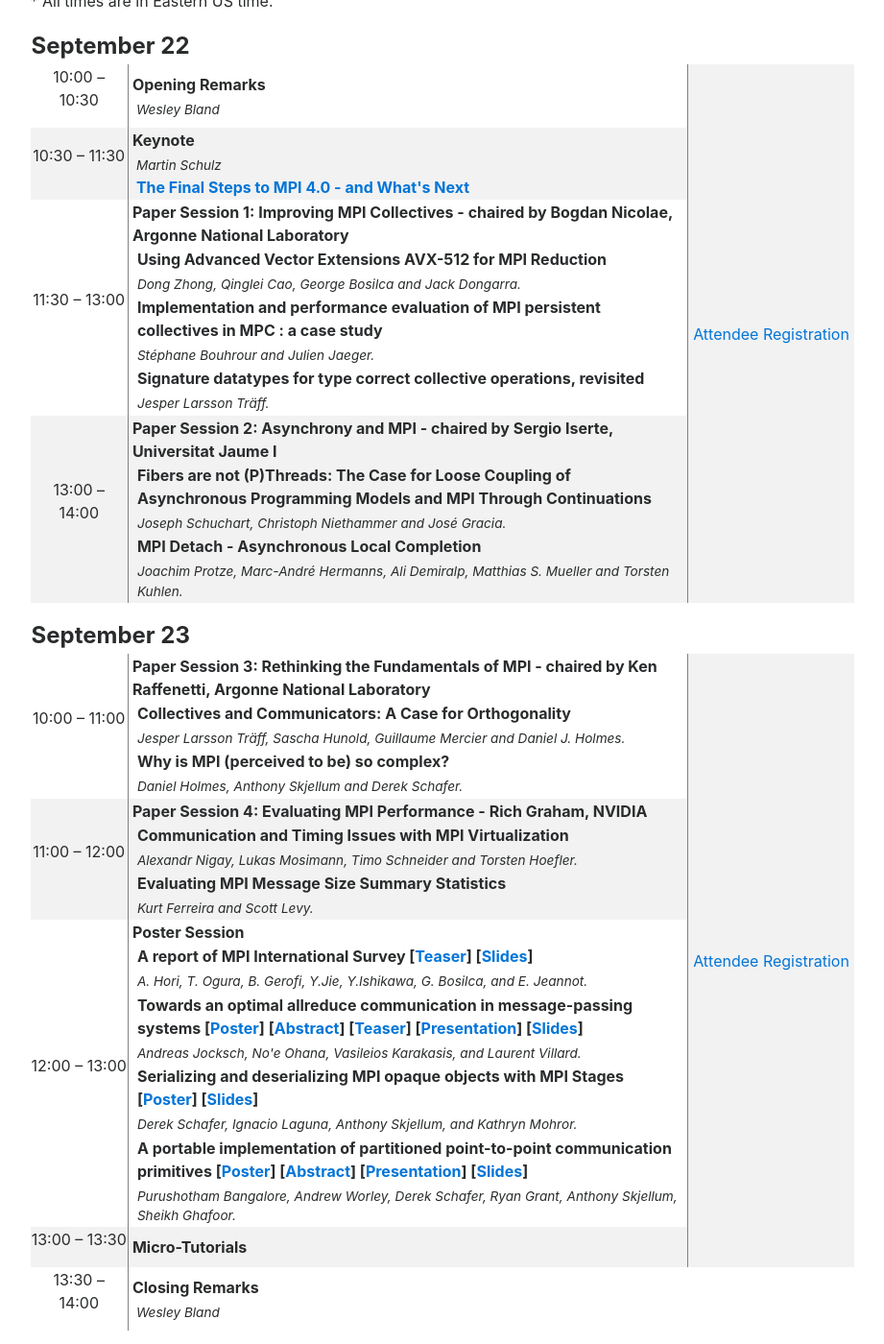
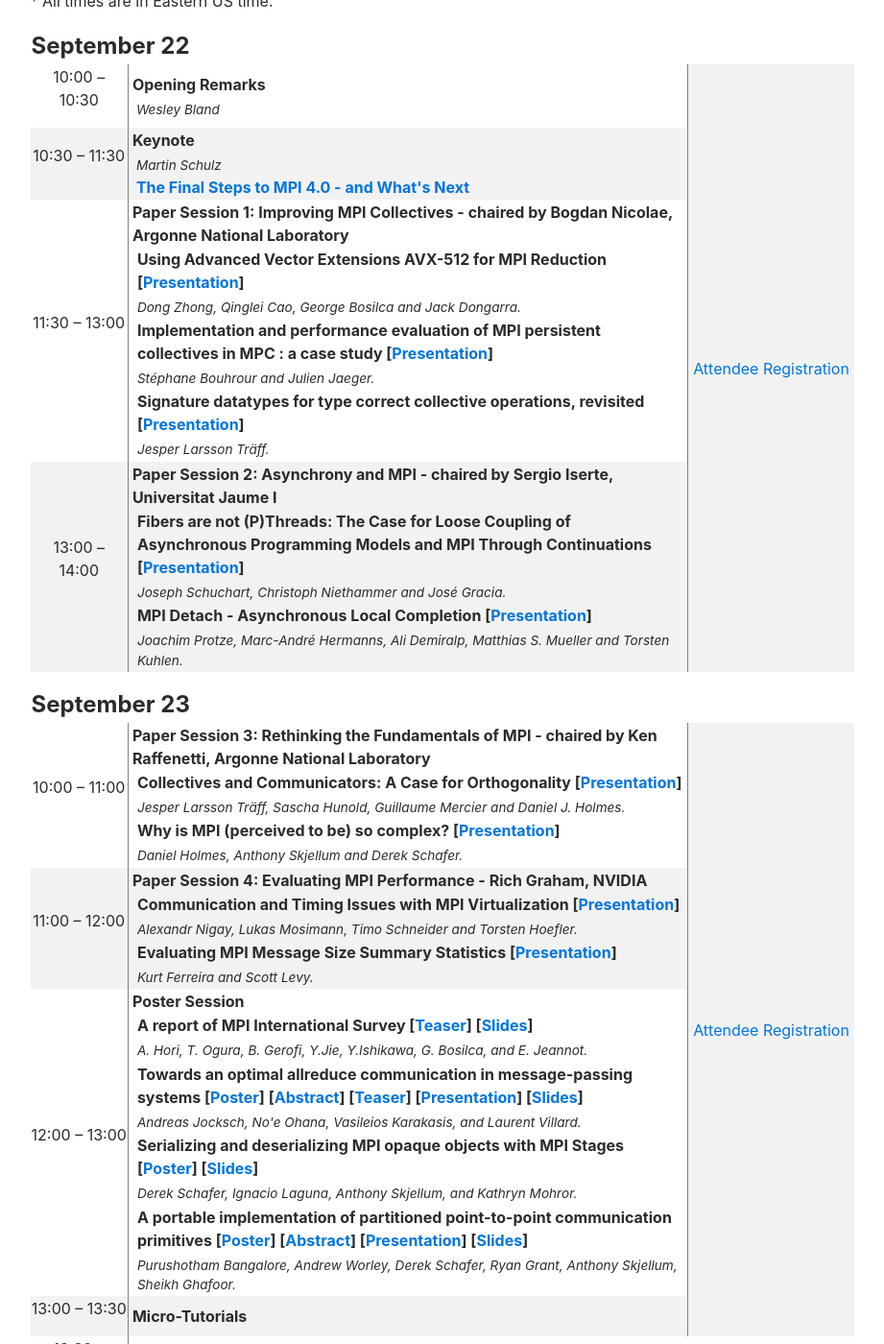
Before and after one commit to eurompi/eurompi.github.io, a Jekyll site: the page built from program.html, in a window 1280 px wide and 1400 px high, scrolled down 444 px. Shown: the whole window at 96% size, without its empty margins (179-1100 px from the left). Built offline with Jekyll 4.4.1, drawn with Linux system fonts in a browser that asks for light colours; nearby versions of some CDN libraries.

Commit message:
Add paper presentation slides

```diff
--- a/cfposter.html
+++ b/cfposter.html
@@ -100,8 +100,8 @@
             <ul>
               <li>A report of MPI International Survey <em>(A. Hori, T. Ogura, B. Gerofi, Y.Jie, Y.Ishikawa, G. Bosilca, and E. Jeannot)</em> [<a href="http://icl.utk.edu/~bosilca/eurompi20/poster_24_teaser.mp4" target="_blank">Teaser</a>] [<a href="http://icl.utk.edu/~bosilca/eurompi20/poster_24_slides.pdf" target="_blank">Slides</a>]</li>
               <li>Towards an optimal allreduce communication in message-passing systems <em>(Andreas Jocksch, No'e Ohana, Vasileios Karakasis, and Laurent Villard)</em> [<a href="http://icl.utk.edu/~bosilca/eurompi20/poster_23_poster.pdf" target="_blank">Poster</a>] [<a href="http://icl.utk.edu/~bosilca/eurompi20/poster_23_abstract.pdf" target="_blank">Abstract</a>] [<a href="https://www.youtube.com/watch?v=SjXkBR_-pnE&amp;feature=youtu.be" target="_blank">Teaser</a>] [<a href="http://icl.utk.edu/~bosilca/eurompi20/poster_23_presentation.mp4" target="_blank">Presentation</a>] [<a href="http://icl.utk.edu/~bosilca/eurompi20/poster_23_slides.pdf" target="_blank">Slides</a>]</li>
-              <li>Serializing and deserializing MPI opaque objects with MPI Stages <em>(Derek Schafer, Ignacio Laguna, Anthony Skjellum, and Kathryn Mohror)</em> [<a href="http://icl.utk.edu/~bosilca/eurompi20/poster_25_poster.pdf" target="_blank">Poster</a>]</li>
-              <li>A portable implementation of partitioned point-to-point communication primitives <em>(Purushotham Bangalore, Andrew Worley, Derek Schafer, Ryan Grant, Anthony Skjellum, Sheikh Ghafoor)</em> [<a href="http://icl.utk.edu/~bosilca/eurompi20/poster_26_poster.pdf" target="_blank">Poster</a>] [<a href="http://icl.utk.edu/~bosilca/eurompi20/poster_26_abstract.pdf" target="_blank">Abstract</a>]</li>
+              <li>Serializing and deserializing MPI opaque objects with MPI Stages <em>(Derek Schafer, Ignacio Laguna, Anthony Skjellum, and Kathryn Mohror)</em> [<a href="http://icl.utk.edu/~bosilca/eurompi20/poster_25_poster.pdf" target="_blank">Poster</a>] [<a href="./assets/posters/EuroMPI2020-MPI-OpObjSer-Poster-Presentation.pdf" target="_blank">Slides</a>]</li>
+              <li>A portable implementation of partitioned point-to-point communication primitives <em>(Purushotham Bangalore, Andrew Worley, Derek Schafer, Ryan Grant, Anthony Skjellum, Sheikh Ghafoor)</em> [<a href="http://icl.utk.edu/~bosilca/eurompi20/poster_26_poster.pdf" target="_blank">Poster</a>] [<a href="http://icl.utk.edu/~bosilca/eurompi20/poster_26_abstract.pdf" target="_blank">Abstract</a>] [<a href="https://www.dropbox.com/s/ypssbudxvn7ij6d/A%20Portable%20Implementation%20of%20Partitioned%20Point-to-Point%20Communication%20Primitives.pptx%20-%20Google%20Slides%20-%20Google%20Chrome%202020-09-17%2016-16-15.mp4?dl=0" target="_blank">Presentation</a>] [<a href="./assets/posters/poster_26_slides.pdf" target="_blank">Slides</a>]</li>
             </ul>
             <p> </p>
         </div>
--- a/program.html
+++ b/program.html
@@ -47,19 +47,19 @@
               <table style="border:0px; width:100%"><tbody>
                 <tr>
                   <td>
-                    <div style="font-weight:bold;padding-left:4px">Using Advanced Vector Extensions AVX-512 for MPI Reduction</div>
+                    <div style="font-weight:bold;padding-left:4px">Using Advanced Vector Extensions AVX-512 for MPI Reduction [<a href="./assets/papers/Zhong-EuroMPI2020.pptx" target="_blank">Presentation</a>]</div>
                     <div style="padding-top:4px;padding-left:4px;font-size:0.85em;font-style:italic">Dong Zhong, Qinglei Cao, George Bosilca and Jack Dongarra.</div>
                   </td>
                 </tr>
                 <tr>
                   <td>
-                    <div style="font-weight:bold;padding-left:4px">Implementation and performance evaluation of MPI persistent collectives in MPC : a case study</div>
+                    <div style="font-weight:bold;padding-left:4px">Implementation and performance evaluation of MPI persistent collectives in MPC : a case study [<a href="./assets/papers/Bouhrour_stephane_persistent_collective.pdf" target="_blank">Presentation</a>]</div>
                     <div style="padding-top:4px;padding-left:4px;font-size:0.85em;font-style:italic">Stéphane Bouhrour and Julien Jaeger.</div>
                   </td>
                 </tr>
                 <tr>
                   <td>
-                    <div style="font-weight:bold;padding-left:4px">Signature datatypes for type correct collective operations, revisited</div>
+                    <div style="font-weight:bold;padding-left:4px">Signature datatypes for type correct collective operations, revisited [<a href="./assets/papers/Traff-SignatureTypesRevisited.pdf" target="_blank">Presentation</a>]</div>
                     <div style="padding-top:4px;padding-left:4px;font-size:0.85em;font-style:italic">Jesper Larsson Träff.</div>
                   </td>
               </tr></tbody></table>
@@ -74,13 +74,13 @@
               <table style="border:0px; width:100%"><tbody>
                 <tr>
                   <td>
-                    <div style="font-weight:bold;padding-left:4px">Fibers are not (P)Threads: The Case for Loose Coupling of Asynchronous Programming Models and MPI Through Continuations</div>
+                    <div style="font-weight:bold;padding-left:4px">Fibers are not (P)Threads: The Case for Loose Coupling of Asynchronous Programming Models and MPI Through Continuations [<a href="./assets/papers/Schuchart-mpi-continue.pdf" target="_blank">Presentation</a>]</div>
                     <div style="padding-top:4px;padding-left:4px;font-size:0.85em;font-style:italic">Joseph Schuchart, Christoph Niethammer and José Gracia.</div>
                   </td>
                 </tr>
                 <tr>
                   <td>
-                    <div style="font-weight:bold;padding-left:4px">MPI Detach - Asynchronous Local Completion</div>
+                    <div style="font-weight:bold;padding-left:4px">MPI Detach - Asynchronous Local Completion [<a href="./assets/papers/Protze-EuroMPI-MPI-Detach.pdf" target="_blank">Presentation</a>]</div>
                     <div style="padding-top:4px;padding-left:4px;font-size:0.85em;font-style:italic">Joachim Protze, Marc-André Hermanns, Ali Demiralp, Matthias S. Mueller and Torsten Kuhlen.</div>
                   </td>
                 </tr></tbody></table>
@@ -103,13 +103,13 @@
               <table style="border:0px; width:100%"><tbody>
                 <tr>
                   <td>
-                    <div style="font-weight:bold;padding-left:4px">Collectives and Communicators: A Case for Orthogonality</div>
+                    <div style="font-weight:bold;padding-left:4px">Collectives and Communicators: A Case for Orthogonality [<a href="./assets/papers/Traff-OrthogonalCollectives.pdf" target="_blank">Presentation</a>]</div>
                     <div style="padding-top:4px;padding-left:4px;font-size:0.85em;font-style:italic">Jesper Larsson Träff, Sascha Hunold, Guillaume Mercier and Daniel J. Holmes.</div>
                   </td>
                 </tr>
                 <tr>
                   <td>
-                    <div style="font-weight:bold;padding-left:4px">Why is MPI (perceived to be) so complex?</div>
+                    <div style="font-weight:bold;padding-left:4px">Why is MPI (perceived to be) so complex? [<a href="./assets/papers/Skjellum-EuroMPI2020-WhyIsMPIPerceived.pptx" target="_blank">Presentation</a>]</div>
                     <div style="padding-top:4px;padding-left:4px;font-size:0.85em;font-style:italic">Daniel Holmes, Anthony Skjellum and Derek Schafer.</div>
                   </td>
                 </tr></tbody></table>
@@ -125,13 +125,13 @@
               <table style="border:0px; width:100%"><tbody>
                 <tr>
                   <td>
-                    <div style="font-weight:bold;padding-left:4px">Communication and Timing Issues with MPI Virtualization</div>
+                    <div style="font-weight:bold;padding-left:4px">Communication and Timing Issues with MPI Virtualization [<a href="./assets/papers/Schneider-reading_group.pdf" target="_blank">Presentation</a>]</div>
                     <div style="padding-top:4px;padding-left:4px;font-size:0.85em;font-style:italic">Alexandr Nigay, Lukas Mosimann, Timo Schneider and Torsten Hoefler.</div>
                   </td>
                 </tr>
                 <tr>
                   <td>
-                    <div style="font-weight:bold;padding-left:4px">Evaluating MPI Message Size Summary Statistics</div>
+                    <div style="font-weight:bold;padding-left:4px">Evaluating MPI Message Size Summary Statistics [<a href="./assets/papers/Ferreira-presentation-euroMPI2020.pptx" target="_blank">Presentation</a>]</div>
                     <div style="padding-top:4px;padding-left:4px;font-size:0.85em;font-style:italic">Kurt Ferreira and Scott Levy.</div>
                   </td>
                 </tr></tbody></table>
```
Also changed, not shown: 9 other files.
